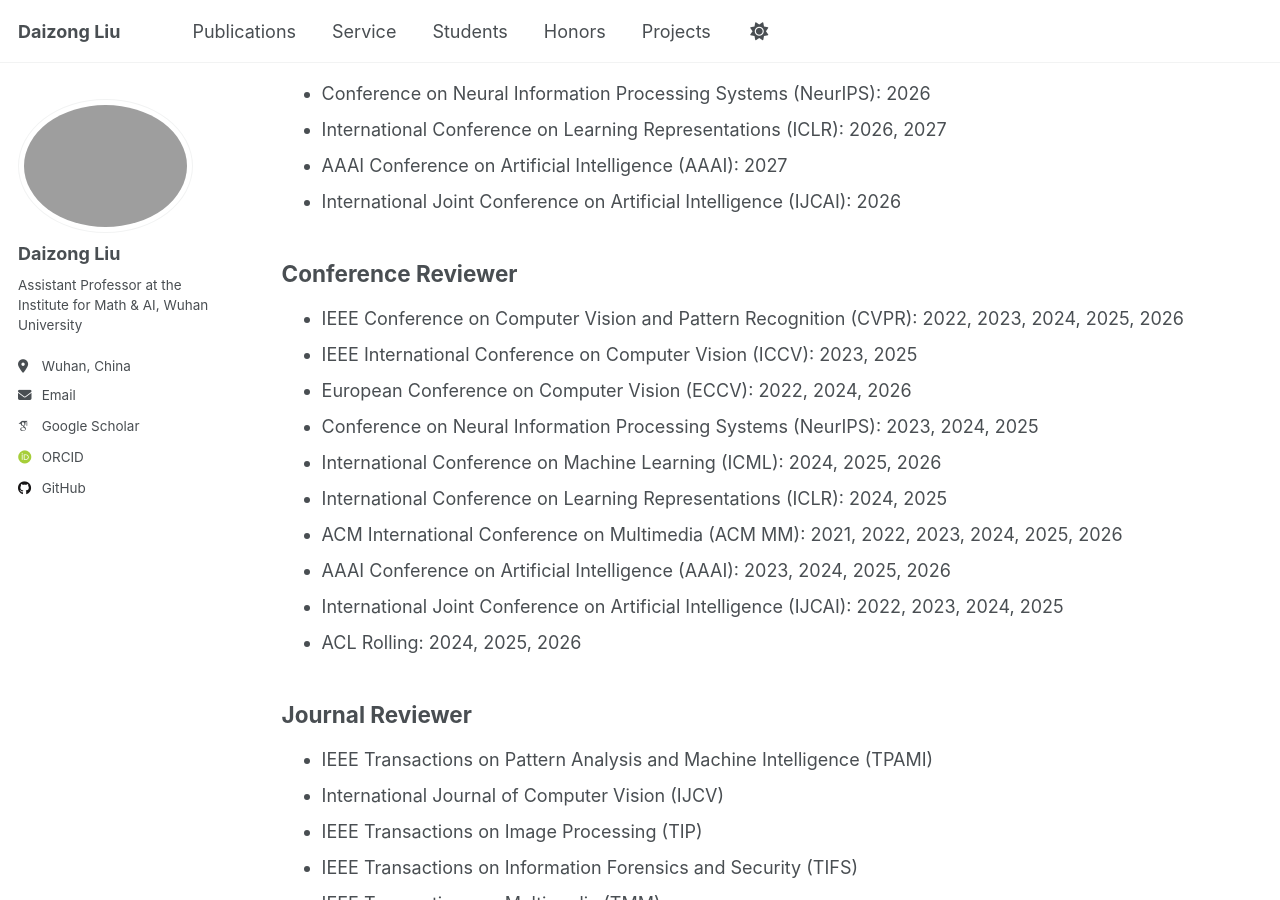
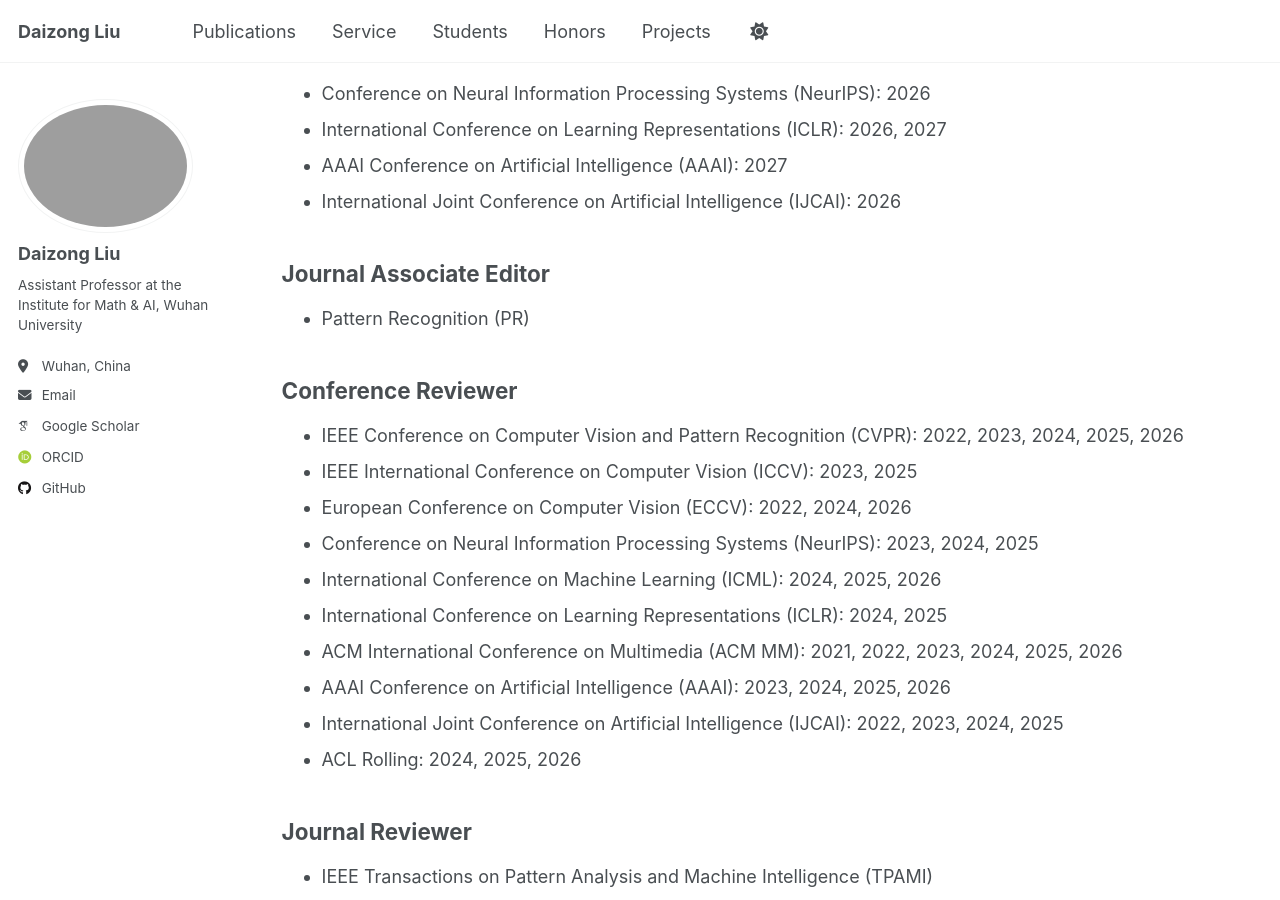
Before and after one commit to liudaizong/liudaizong.github.io, a Jekyll site: the page built from _pages/service.md, in a window 1280 px wide and 900 px high, scrolled down 326 px. Built offline with Jekyll 4.4.1, drawn with Linux system fonts in a browser that asks for light colours; some web fonts are replaced.

Commit message:
Update service.md

```diff
--- a/_pages/service.md
+++ b/_pages/service.md
@@ -13,6 +13,9 @@ layout: archive
 * International Conference on Learning Representations (ICLR): 2026, 2027
 * AAAI Conference on Artificial Intelligence (AAAI): 2027
 * International Joint Conference on Artificial Intelligence (IJCAI): 2026
+
+## Journal Associate Editor
+* Pattern Recognition (PR)
 
 ## Conference Reviewer
 * IEEE Conference on Computer Vision and Pattern Recognition (CVPR): 2022, 2023, 2024, 2025, 2026
```
